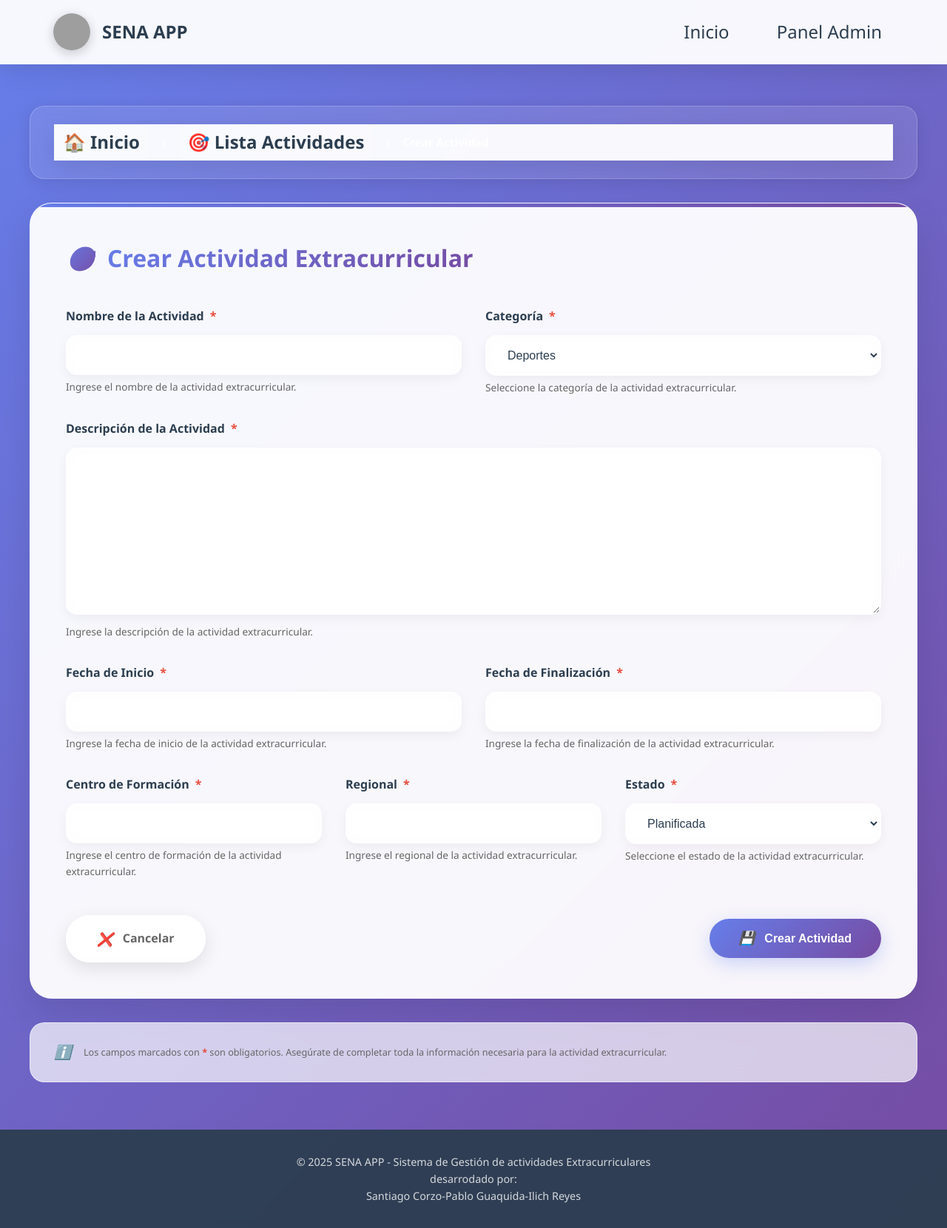
After one commit to Thetatans/senaapp_project, a Django app: a page that uses sena_app/aprendices/templates/base.html in a window 1280 px wide. The commit adds this page. Shown: the whole page at 74% size. Run offline with Django 5.2, Linux system fonts and the light colour scheme; grey boxes are pictures that could not be loaded.

Commit message:
terminado crear modulo con formulario y estilos

```diff
--- a/sena_app/aprendices/templates/base.html
+++ b/sena_app/aprendices/templates/base.html
@@ -283,7 +283,9 @@
 
     <footer>
         <div>
-            <p>&copy; 2025 SENA APP - Sistema de Gestión de Aprendices Ilich Reyes</p>
+            <p>&copy; 2025 SENA APP - Sistema de Gestión de actividades Extracurriculares
+                <p>desarrodado por:</p>
+                <p>Santiago Corzo-Pablo Guaquida-Ilich Reyes</p>
         </div>
     </footer>
 
--- /dev/null
+++ b/sena_app/modulo/forms.py
@@ -0,0 +1,93 @@
+from django import forms
+from .models import Actividad
+
+class ActividadForm(forms.Form):
+    nombre = forms.CharField(max_length=200, label="Nombre de la Actividad", help_text="Ingrese el nombre de la actividad extracurricular.")
+    categoria = forms.ChoiceField(choices=Actividad.CATEGORIA_CHOICES, label="Categoría", help_text="Seleccione la categoría de la actividad extracurricular.")
+    descripcion = forms.CharField(widget=forms.Textarea, label="Descripción de la Actividad", help_text="Ingrese la descripción de la actividad extracurricular.")
+    fecha_inicio = forms.DateField(label="Fecha de Inicio", help_text="Ingrese la fecha de inicio de la actividad extracurricular.")
+    fecha_fin = forms.DateField(label="Fecha de Finalización", help_text="Ingrese la fecha de finalización de la actividad extracurricular.")
+    centro_formacion = forms.CharField(max_length=200, label="Centro de Formación", help_text="Ingrese el centro de formación de la actividad extracurricular.")
+    regional = forms.CharField(max_length=100, label="Regional", help_text="Ingrese el regional de la actividad extracurricular.")
+    estado = forms.ChoiceField(choices=Actividad.ESTADO_CHOICES, label="Estado", help_text="Seleccione el estado de la actividad extracurricular.")
+
+    def clean(self):
+        cleaned_data = super().clean()
+        nombre = cleaned_data.get('nombre')
+        categoria = cleaned_data.get('categoria')
+        descripcion = cleaned_data.get('descripcion')
+        fecha_inicio = cleaned_data.get('fecha_inicio')
+        fecha_fin = cleaned_data.get('fecha_fin')
+        centro_formacion = cleaned_data.get('centro_formacion')
+        regional = cleaned_data.get('regional')
+        estado = cleaned_data.get('estado')
+
+        if not nombre or not categoria or not descripcion or not fecha_inicio or not fecha_fin or not centro_formacion or not regional or not estado:
+            raise forms.ValidationError("Todos los campos son obligatorios.")
+
+        return cleaned_data
+
+    def clean_nombre(self):
+        nombre = self.cleaned_data['nombre']
+        if not nombre:
+            raise forms.ValidationError("El nombre de la actividad no puede estar vacío.")
+        return nombre
+
+    def clean_categoria(self):
+        categoria = self.cleaned_data['categoria']
+        if not categoria:
+            raise forms.ValidationError("La categoría de la actividad no puede estar vacía.")
+        return categoria
+
+    def clean_descripcion(self):
+        descripcion = self.cleaned_data['descripcion']
+        if not descripcion:
+            raise forms.ValidationError("La descripción de la actividad no puede estar vacía.")
+        return descripcion
+
+    def clean_fecha_inicio(self):
+        fecha_inicio = self.cleaned_data['fecha_inicio']
+        if not fecha_inicio:
+            raise forms.ValidationError("La fecha de inicio de la actividad no puede estar vacía.")
+        return fecha_inicio
+
+    def clean_fecha_fin(self):
+        fecha_fin = self.cleaned_data['fecha_fin']
+        if not fecha_fin:
+            raise forms.ValidationError("La fecha de finalización de la actividad no puede estar vacía.")
+        return fecha_fin
+
+    def clean_centro_formacion(self):
+        centro_formacion = self.cleaned_data['centro_formacion']
+        if not centro_formacion:
+            raise forms.ValidationError("El centro de formación de la actividad no puede estar vacío.")
+        return centro_formacion
+
+    def clean_regional(self):
+        regional = self.cleaned_data['regional']
+        if not regional:
+            raise forms.ValidationError("El regional de la actividad no puede estar vacío.")
+        return regional
+
+    def clean_estado(self):
+        estado = self.cleaned_data['estado']
+        if not estado:
+            raise forms.ValidationError("El estado de la actividad no puede estar vacío.")
+        return estado
+
+    def save(self):
+        """Método para guardar la actividad en la base de datos"""
+        try:
+            actividad = Actividad.objects.create(
+                nombre=self.cleaned_data['nombre'],
+                categoria=self.cleaned_data['categoria'],
+                descripcion=self.cleaned_data['descripcion'],
+                fecha_inicio=self.cleaned_data['fecha_inicio'],
+                fecha_fin=self.cleaned_data['fecha_fin'],
+                centro_formacion=self.cleaned_data['centro_formacion'],
+                regional=self.cleaned_data['regional'],
+                estado=self.cleaned_data['estado'],
+            )
+            return actividad
+        except Exception as e:
+            raise forms.ValidationError(f"Error al crear la actividad: {str(e)}")
--- /dev/null
+++ b/sena_app/modulo/templates/crear_actividad.html
@@ -0,0 +1,522 @@
+{% extends 'base.html' %}
+
+{% block title %}Crear Actividad - SENA APP{% endblock %}
+
+{% block content %}
+<style>
+    .breadcrumb-container {
+        background: rgba(255, 255, 255, 0.1);
+        backdrop-filter: blur(10px);
+        border: 1px solid rgba(255, 255, 255, 0.2);
+        border-radius: 20px;
+        padding: 1.5rem 2rem;
+        margin: 1.5rem auto;
+        max-width: 1200px;
+        box-shadow: 0 5px 20px rgba(0, 0, 0, 0.1);
+    }
+
+    .breadcrumb {
+        list-style: none;
+        display: flex;
+        flex-wrap: wrap;
+        align-items: center;
+        gap: 1rem;
+        margin: 0;
+        padding: 0;
+        color: white;
+    }
+
+    .breadcrumb li {
+        display: flex;
+        align-items: center;
+        font-size: 0.95rem;
+    }
+
+    .breadcrumb li:not(:last-child)::after {
+        content: '›';
+        margin-left: 1rem;
+        font-size: 1.2rem;
+        opacity: 0.6;
+        font-weight: bold;
+    }
+
+    .breadcrumb a {
+        color: rgba(255, 255, 255, 0.8);
+        text-decoration: none;
+        transition: all 0.3s ease;
+        padding: 0.3rem 0.8rem;
+        border-radius: 15px;
+        background: rgba(255, 255, 255, 0.1);
+    }
+
+    .breadcrumb a:hover {
+        color: white;
+        background: rgba(255, 255, 255, 0.2);
+        transform: translateY(-1px);
+    }
+
+    .breadcrumb li:last-child {
+        font-weight: 700;
+        color: white;
+    }
+
+    .form-container {
+        max-width: 1200px;
+        margin: 2rem auto;
+    }
+
+    .form-card {
+        background: rgba(255, 255, 255, 0.95);
+        backdrop-filter: blur(20px);
+        border-radius: 30px;
+        padding: 3rem;
+        box-shadow: 0 20px 50px rgba(0, 0, 0, 0.1);
+        border: 1px solid rgba(255, 255, 255, 0.3);
+        position: relative;
+        overflow: hidden;
+    }
+
+    .form-card::before {
+        content: '';
+        position: absolute;
+        top: 0;
+        left: 0;
+        width: 100%;
+        height: 5px;
+        background: linear-gradient(135deg, #667eea, #764ba2);
+    }
+
+    .form-header {
+        display: flex;
+        align-items: center;
+        gap: 1rem;
+        margin-bottom: 2.5rem;
+        color: #2c3e50;
+    }
+
+    .form-header i {
+        font-size: 2rem;
+        background: linear-gradient(135deg, #667eea, #764ba2);
+        -webkit-background-clip: text;
+        -webkit-text-fill-color: transparent;
+        background-clip: text;
+    }
+
+    .form-header h3 {
+        font-size: 2rem;
+        font-weight: 800;
+        margin: 0;
+        background: linear-gradient(135deg, #667eea, #764ba2);
+        -webkit-background-clip: text;
+        -webkit-text-fill-color: transparent;
+        background-clip: text;
+    }
+
+    .form-grid {
+        display: grid;
+        grid-template-columns: repeat(auto-fit, minmax(300px, 1fr));
+        gap: 2rem;
+        margin-bottom: 2rem;
+    }
+
+    .form-grid-3 {
+        display: grid;
+        grid-template-columns: repeat(auto-fit, minmax(250px, 1fr));
+        gap: 2rem;
+        margin-bottom: 2rem;
+    }
+
+    .form-group {
+        position: relative;
+    }
+
+    .form-group.full-width {
+        grid-column: 1 / -1;
+    }
+
+    .form-group label {
+        display: block;
+        font-weight: 700;
+        color: #2c3e50;
+        margin-bottom: 0.8rem;
+        font-size: 1rem;
+        display: flex;
+        align-items: center;
+        gap: 0.5rem;
+    }
+
+    .form-group label span {
+        color: #e74c3c;
+        font-weight: 800;
+    }
+
+    .form-control,
+    input[type="text"],
+    input[type="email"],
+    input[type="tel"],
+    input[type="date"],
+    input[type="number"],
+    select,
+    textarea {
+        width: 100%;
+        padding: 1rem 1.5rem;
+        border: 2px solid rgba(255, 255, 255, 0.3);
+        border-radius: 15px;
+        background: rgba(255, 255, 255, 0.7);
+        backdrop-filter: blur(10px);
+        font-size: 1rem;
+        color: #2c3e50;
+        transition: all 0.3s ease;
+        box-shadow: 0 5px 15px rgba(0, 0, 0, 0.05);
+        box-sizing: border-box;
+    }
+
+    .form-control:focus,
+    input:focus,
+    select:focus,
+    textarea:focus {
+        outline: none;
+        border-color: #667eea;
+        background: rgba(255, 255, 255, 0.9);
+        box-shadow: 0 8px 25px rgba(102, 126, 234, 0.2);
+        transform: translateY(-1px);
+    }
+
+    .form-control::placeholder {
+        color: #999;
+        opacity: 0.8;
+    }
+
+    textarea {
+        min-height: 120px;
+        resize: vertical;
+    }
+
+    .form-actions {
+        display: flex;
+        justify-content: space-between;
+        align-items: center;
+        gap: 1rem;
+        margin-top: 3rem;
+        flex-wrap: wrap;
+    }
+
+    .btn {
+        padding: 1rem 2.5rem;
+        border: none;
+        border-radius: 50px;
+        font-weight: 700;
+        font-size: 1rem;
+        cursor: pointer;
+        transition: all 0.3s ease;
+        text-decoration: none;
+        display: inline-flex;
+        align-items: center;
+        gap: 0.8rem;
+        box-shadow: 0 8px 25px rgba(0, 0, 0, 0.1);
+    }
+
+    .btn i {
+        font-size: 1.1rem;
+    }
+
+    .btn-cancel {
+        background: rgba(255, 255, 255, 0.8);
+        color: #666;
+        border: 2px solid rgba(255, 255, 255, 0.3);
+        backdrop-filter: blur(10px);
+    }
+
+    .btn-cancel:hover {
+        background: rgba(255, 255, 255, 0.95);
+        color: #444;
+        transform: translateY(-2px);
+        box-shadow: 0 12px 35px rgba(0, 0, 0, 0.15);
+    }
+
+    .btn-primary {
+        background: linear-gradient(135deg, #667eea, #764ba2);
+        color: white;
+        box-shadow: 0 8px 25px rgba(102, 126, 234, 0.3);
+    }
+
+    .btn-primary:hover {
+        transform: translateY(-3px);
+        box-shadow: 0 15px 40px rgba(102, 126, 234, 0.4);
+        filter: brightness(1.1);
+    }
+
+    .form-note {
+        background: rgba(255, 255, 255, 0.7);
+        backdrop-filter: blur(10px);
+        border: 1px solid rgba(255, 255, 255, 0.5);
+        border-radius: 20px;
+        padding: 1.5rem 2rem;
+        margin-top: 2rem;
+        display: flex;
+        align-items: center;
+        gap: 1rem;
+        color: #666;
+        font-size: 0.95rem;
+    }
+
+    .form-note i {
+        color: #667eea;
+        font-size: 1.2rem;
+    }
+
+    .form-note span {
+        color: #e74c3c;
+        font-weight: 700;
+    }
+
+    /* Error styles */
+    .form-group.has-error .form-control {
+        border-color: #e74c3c;
+        background: rgba(231, 76, 60, 0.05);
+    }
+
+    .error-message {
+        color: #e74c3c;
+        font-size: 0.85rem;
+        margin-top: 0.5rem;
+        display: flex;
+        align-items: center;
+        gap: 0.3rem;
+    }
+
+    .error-message i {
+        font-size: 0.9rem;
+    }
+
+    /* Success styles */
+    .form-group.has-success .form-control {
+        border-color: #27ae60;
+        background: rgba(39, 174, 96, 0.05);
+    }
+
+    /* Input focus animations */
+    .form-group {
+        position: relative;
+    }
+
+    .form-group::before {
+        content: '';
+        position: absolute;
+        bottom: -2px;
+        left: 50%;
+        width: 0;
+        height: 2px;
+        background: linear-gradient(135deg, #667eea, #764ba2);
+        transform: translateX(-50%);
+        transition: width 0.3s ease;
+        border-radius: 2px;
+        z-index: 1;
+    }
+
+    .form-group:focus-within::before {
+        width: 100%;
+    }
+
+    /* Responsive Design */
+    @media (max-width: 768px) {
+        .breadcrumb-container,
+        .form-card {
+            margin: 1rem;
+            padding: 2rem 1.5rem;
+        }
+
+        .form-grid,
+        .form-grid-3 {
+            grid-template-columns: 1fr;
+            gap: 1.5rem;
+        }
+
+        .form-actions {
+            flex-direction: column-reverse;
+            align-items: stretch;
+        }
+
+        .btn {
+            width: 100%;
+            justify-content: center;
+            padding: 1.2rem 2rem;
+        }
+
+        .form-header h3 {
+            font-size: 1.5rem;
+        }
+
+        .form-header i {
+            font-size: 1.5rem;
+        }
+    }
+
+    @media (max-width: 480px) {
+        .breadcrumb {
+            flex-direction: column;
+            gap: 0.5rem;
+            text-align: center;
+        }
+
+        .breadcrumb li:not(:last-child)::after {
+            content: '';
+            margin: 0;
+        }
+
+        .form-card {
+            padding: 1.5rem 1rem;
+        }
+
+        .form-header h3 {
+            font-size: 1.3rem;
+        }
+
+        .form-control {
+            padding: 0.8rem 1.2rem;
+        }
+    }
+</style>
+
+<div class="breadcrumb-container">
+    <nav>
+        <ol class="breadcrumb">
+            <li><a href="/">🏠 Inicio</a></li>
+            <li><a href="{% url 'actividades:lista_actividades' %}">🎯 Lista Actividades</a></li>
+            <li>Crear Actividad</li>
+        </ol>
+    </nav>
+</div>
+
+<div class="form-container">
+    <div class="form-card">
+        <div class="form-header">
+            <i>🎯</i>
+            <h3>Crear Actividad Extracurricular</h3>
+        </div>
+
+        <form method="post" novalidate>
+            {% csrf_token %}
+
+            <!-- Información Básica de la Actividad -->
+            <div class="form-grid">
+                <div class="form-group">
+                    <label>{{ form.nombre.label }} <span>*</span></label>
+                    {{ form.nombre }}
+                    {% if form.nombre.help_text %}
+                        <small style="color: #666; font-size: 0.85rem; margin-top: 0.3rem; display: block;">{{ form.nombre.help_text }}</small>
+                    {% endif %}
+                </div>
+
+                <div class="form-group">
+                    <label>{{ form.categoria.label }} <span>*</span></label>
+                    {{ form.categoria }}
+                    {% if form.categoria.help_text %}
+                        <small style="color: #666; font-size: 0.85rem; margin-top: 0.3rem; display: block;">{{ form.categoria.help_text }}</small>
+                    {% endif %}
+                </div>
+            </div>
+
+            <!-- Descripción de la Actividad -->
+            <div class="form-grid">
+                <div class="form-group full-width">
+                    <label>{{ form.descripcion.label }} <span>*</span></label>
+                    {{ form.descripcion }}
+                    {% if form.descripcion.help_text %}
+                        <small style="color: #666; font-size: 0.85rem; margin-top: 0.3rem; display: block;">{{ form.descripcion.help_text }}</small>
+                    {% endif %}
+                </div>
+            </div>
+
+            <!-- Fechas de la Actividad -->
+            <div class="form-grid">
+                <div class="form-group">
+                    <label>{{ form.fecha_inicio.label }} <span>*</span></label>
+                    {{ form.fecha_inicio }}
+                    {% if form.fecha_inicio.help_text %}
+                        <small style="color: #666; font-size: 0.85rem; margin-top: 0.3rem; display: block;">{{ form.fecha_inicio.help_text }}</small>
+                    {% endif %}
+                </div>
+
+                <div class="form-group">
+                    <label>{{ form.fecha_fin.label }} <span>*</span></label>
+                    {{ form.fecha_fin }}
+                    {% if form.fecha_fin.help_text %}
+                        <small style="color: #666; font-size: 0.85rem; margin-top: 0.3rem; display: block;">{{ form.fecha_fin.help_text }}</small>
+                    {% endif %}
+                </div>
+            </div>
+
+            <!-- Ubicación y Estado -->
+            <div class="form-grid-3">
+                <div class="form-group">
+                    <label>{{ form.centro_formacion.label }} <span>*</span></label>
+                    {{ form.centro_formacion }}
+                    {% if form.centro_formacion.help_text %}
+                        <small style="color: #666; font-size: 0.85rem; margin-top: 0.3rem; display: block;">{{ form.centro_formacion.help_text }}</small>
+                    {% endif %}
+                </div>
+
+                <div class="form-group">
+                    <label>{{ form.regional.label }} <span>*</span></label>
+                    {{ form.regional }}
+                    {% if form.regional.help_text %}
+                        <small style="color: #666; font-size: 0.85rem; margin-top: 0.3rem; display: block;">{{ form.regional.help_text }}</small>
+                    {% endif %}
+                </div>
+
+                <div class="form-group">
+                    <label>{{ form.estado.label }} <span>*</span></label>
+                    {{ form.estado }}
+                    {% if form.estado.help_text %}
+                        <small style="color: #666; font-size: 0.85rem; margin-top: 0.3rem; display: block;">{{ form.estado.help_text }}</small>
+                    {% endif %}
+                </div>
+            </div>
+
+            <!-- Mostrar errores del formulario -->
+            {% if form.non_field_errors %}
+                <div style="background: rgba(231, 76, 60, 0.1); border: 1px solid #e74c3c; border-radius: 10px; padding: 1rem; margin: 1rem 0; color: #e74c3c;">
+                    {% for error in form.non_field_errors %}
+                        <div style="display: flex; align-items: center; gap: 0.5rem;">
+                            <i>⚠️</i>
+                            {{ error }}
+                        </div>
+                    {% endfor %}
+                </div>
+            {% endif %}
+
+            <!-- Mostrar errores específicos de campos -->
+            {% for field in form %}
+                {% if field.errors %}
+                    <div style="background: rgba(231, 76, 60, 0.1); border: 1px solid #e74c3c; border-radius: 10px; padding: 1rem; margin: 1rem 0; color: #e74c3c;">
+                        <strong>{{ field.label }}:</strong>
+                        {% for error in field.errors %}
+                            <div style="display: flex; align-items: center; gap: 0.5rem; margin-top: 0.3rem;">
+                                <i>⚠️</i>
+                                {{ error }}
+                            </div>
+                        {% endfor %}
+                    </div>
+                {% endif %}
+            {% endfor %}
+
+            <div class="form-actions">
+                <a href="{% url 'actividades:lista_actividades' %}" class="btn btn-cancel">
+                    <i>❌</i> Cancelar
+                </a>
+                <button type="submit" class="btn btn-primary">
+                    <i>💾</i> Crear Actividad
+                </button>
+            </div>
+        </form>
+    </div>
+
+    <div class="form-note">
+        <i>ℹ️</i>
+        <small>
+            Los campos marcados con <span>*</span> son obligatorios. Asegúrate de completar toda la información necesaria para la actividad extracurricular.
+        </small>
+    </div>
+</div>
+{% endblock %}
--- a/sena_app/modulo/templates/detalles_actividad.html
+++ b/sena_app/modulo/templates/detalles_actividad.html
@@ -686,7 +686,7 @@
                 <i class="fas fa-arrow-left"></i>
                 ← Volver a Lista
             </a>
-            <a href="{% url 'admin:actividades_actividad_change' actividad.pk %}" class="btn-edit">
+            <a href="{% url 'admin:modulo_actividad_change' actividad.pk %}" class="btn-edit">
                 <i class="fas fa-edit"></i>
                 ✏️ Editar Actividad
             </a>
--- a/sena_app/modulo/urls.py
+++ b/sena_app/modulo/urls.py
@@ -5,6 +5,7 @@ from . import views
 app_name = 'actividades'
 
 urlpatterns = [
-    path('actividad/', views.lista_actividades, name='lista_actividades'),
-    path('actividades/actividad/', views.detalles_actividad, name='detalle_actividad'),
+    path('lista_actividades/', views.lista_actividades, name='lista_actividades'),
+    path('lista_actividades/actividad/<int:actividad_id>/', views.detalles_actividad, name='detalles_actividad'),
+    path('crear_actividad/', views.ActividadFormView.as_view(), name='crear_actividad'),
     ]
--- a/sena_app/modulo/views.py
+++ b/sena_app/modulo/views.py
@@ -1,4 +1,9 @@
 from django.shortcuts import render
+from django.views import generic
+from django.contrib import messages
+from django.views.generic import FormView
+from .forms import ActividadForm
+from .models import Actividad
 
 # Create your views here.
 from django.http import HttpResponse
@@ -9,13 +14,42 @@ from django.shortcuts import get_object_or_404
 def lista_actividades(request):
     lista_actividades = Actividad.objects.all()
     total_actividades = Actividad.objects.count()
-    return render(request, 'lista_actividades.html', {
+    template = loader.get_template('lista_actividades.html')
+    context = {
         'lista_actividades': lista_actividades,
         'total_actividades': total_actividades,
-    })
+    }
+    return HttpResponse(template.render(context, request))
 
-def detalles_actividad(request, pk):
-    actividad = get_object_or_404(Actividad, pk=pk)
-    return render(request, 'detalles_actividad.html', {
+def detalles_actividad(request, actividad_id):
+    actividad = get_object_or_404(Actividad, id=actividad_id)
+    template = loader.get_template('detalles_actividad.html')
+
+    context = {
         'actividad': actividad,
-    })
+    }
+
+    return HttpResponse(template.render(context, request))
+
+class ActividadFormView(FormView):
+    template_name = 'crear_actividad.html'
+    form_class = ActividadForm
+    success_url = "../modulolista_actividades/"
+
+    def form_valid(self, form):
+        # Guardar la actividad
+        actividad = form.save()
+
+        # Agregar mensaje de éxito
+        messages.success(
+            self.request,
+            f'La actividad {actividad.nombre} ha sido registrada exitosamente.'
+        )
+
+        return super().form_valid(form)
+
+    def form_invalid(self, form):
+        messages.error(
+            self.request,
+            'Por favor, corrija los errores en el formulario.'
+        )
--- a/sena_app/programas/templates/lista_programas.html
+++ b/sena_app/programas/templates/lista_programas.html
@@ -500,7 +500,7 @@
                         <span class="regional-badge">{{ programa.regional }}</span>
                     </td>
                     <td>
-                        <a href="{% url 'admin:programas_programa_change' programa.pk %}" class="btn-edit">
+                        <a href="{% url 'admin:programas_programa_change' programa.id %}" class="btn-edit">
                             ✏️ Editar
                         </a>
                     </td>
@@ -509,6 +509,7 @@
             </tbody>
         </table>
     </div>
+
 </div>
 {% else %}
 <div class="empty-state">
@@ -516,7 +517,7 @@
     <p>Aún no se han registrado Programas en el sistema. ¡Comienza agregando el primer programa!</p>
     <hr>
     <p>
-        <a href="{% url 'admin:programas_programa_add' %}" class="btn-first">
+        <a href="{% url 'programas:crear_programa' %}" class="btn-first">
             🚀 Registrar Primer Programa
         </a>
     </p>
```
Also changed, not shown: sena_app/modulo/templates/lista_actividades.html (+23 -7 lines).
